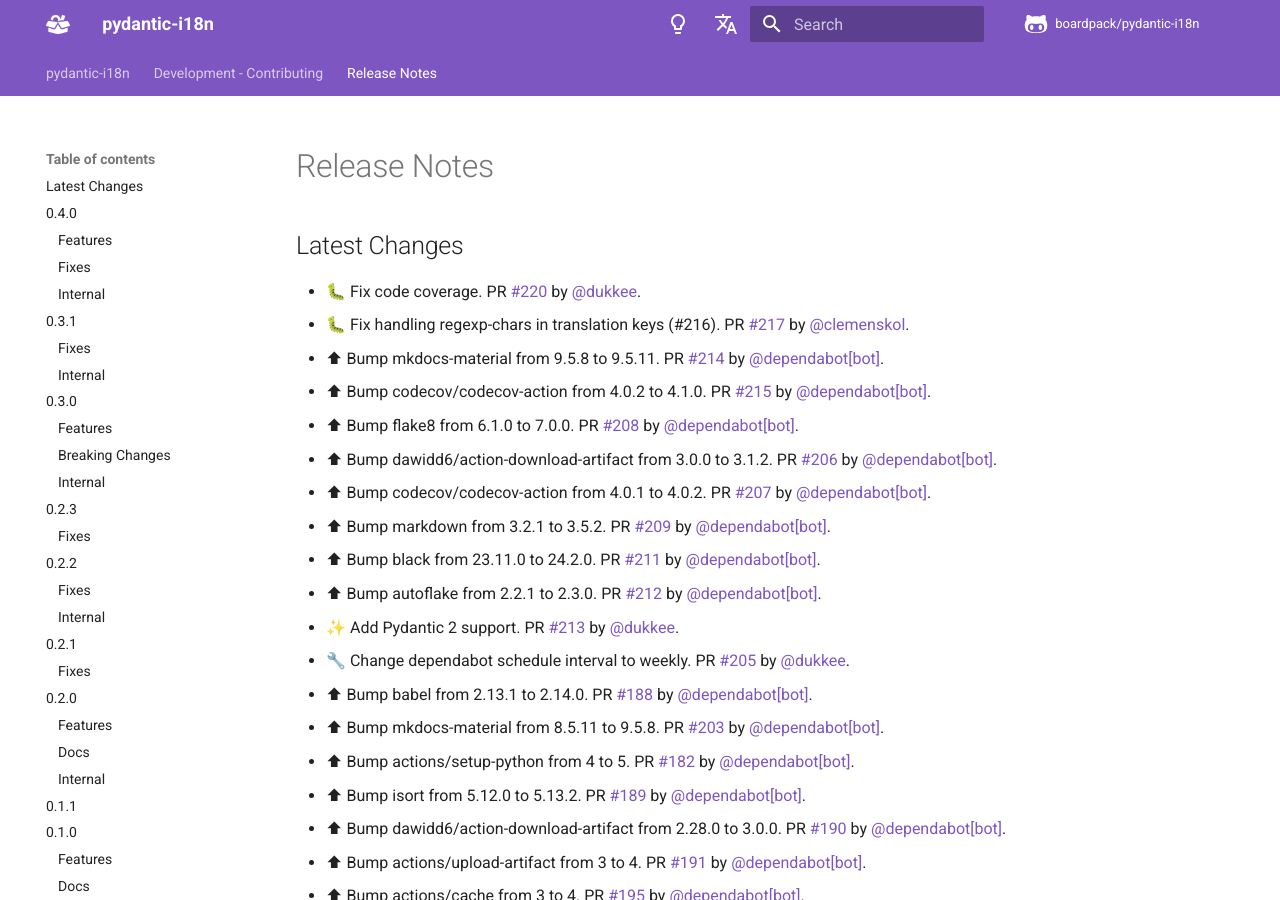
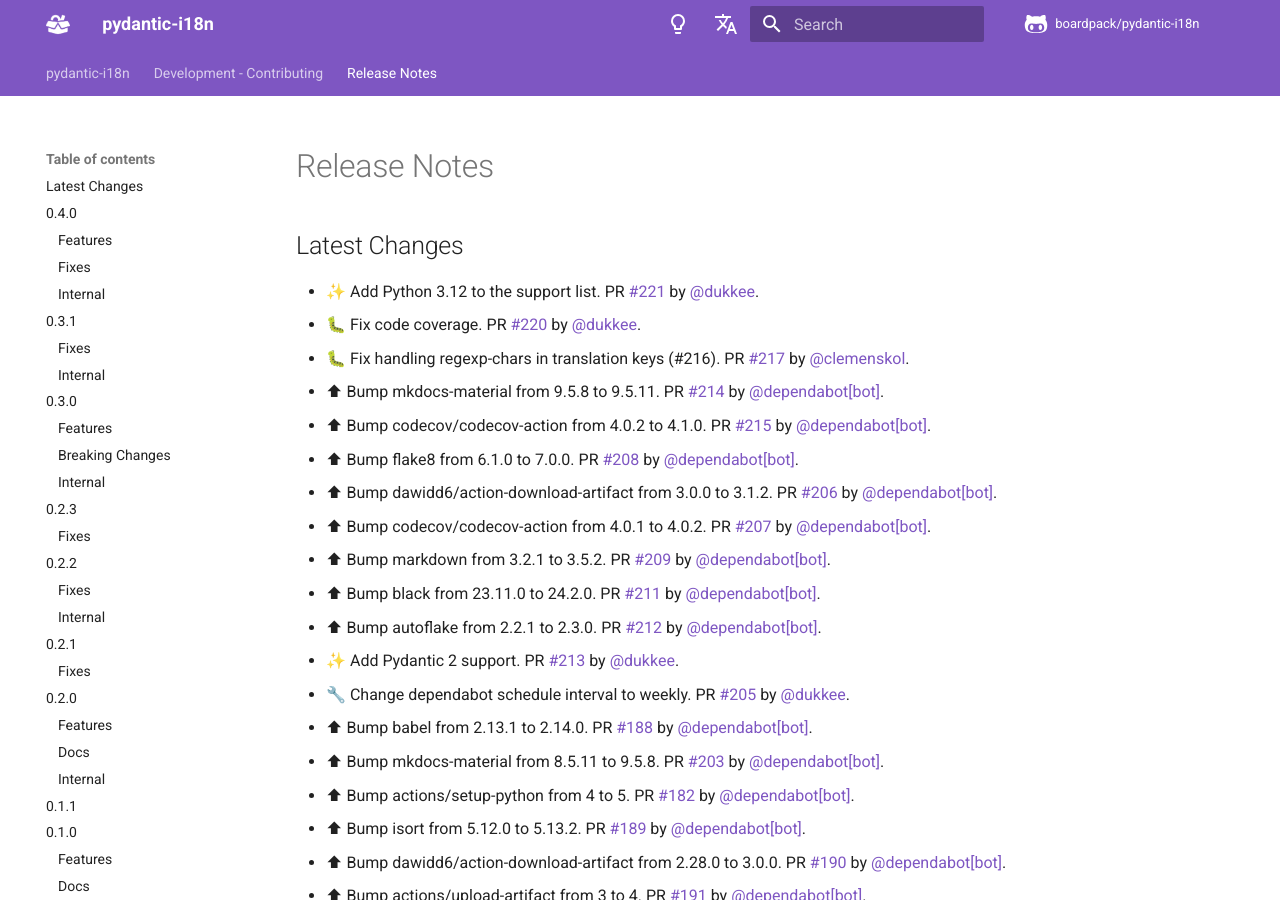
Before and after one commit to boardpack/pydantic-i18n, an MkDocs documentation site: the page built from docs/en/docs/release-notes.md, in a window 1280 px wide and 900 px high. Built offline with MkDocs 1.6.1 and Material for MkDocs 9.7.7, drawn with Linux system fonts in a browser that asks for light colours; comment, search, counter and statistics services are not loaded.

Commit message:
📝 Update release notes

```diff
--- a/docs/en/docs/release-notes.md
+++ b/docs/en/docs/release-notes.md
@@ -2,6 +2,7 @@
 
 ## Latest Changes
 
+* ✨ Add Python 3.12 to the support list. PR [#221](https://github.com/boardpack/pydantic-i18n/pull/221) by [@dukkee](https://github.com/dukkee).
 * 🐛 Fix code coverage. PR [#220](https://github.com/boardpack/pydantic-i18n/pull/220) by [@dukkee](https://github.com/dukkee).
 * 🐛 Fix handling regexp-chars in translation keys (#216). PR [#217](https://github.com/boardpack/pydantic-i18n/pull/217) by [@clemenskol](https://github.com/clemenskol).
 * ⬆ Bump mkdocs-material from 9.5.8 to 9.5.11. PR [#214](https://github.com/boardpack/pydantic-i18n/pull/214) by [@dependabot[bot]](https://github.com/apps/dependabot).
```
